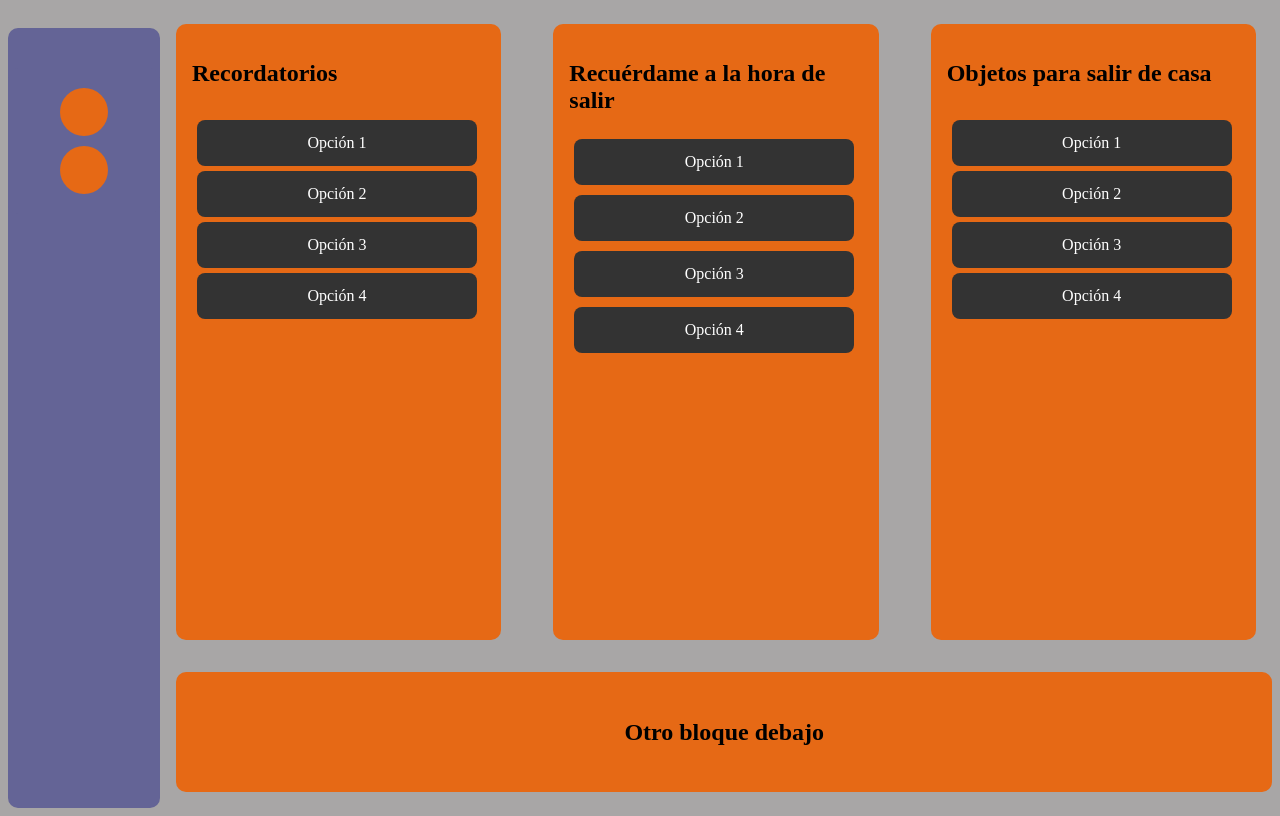
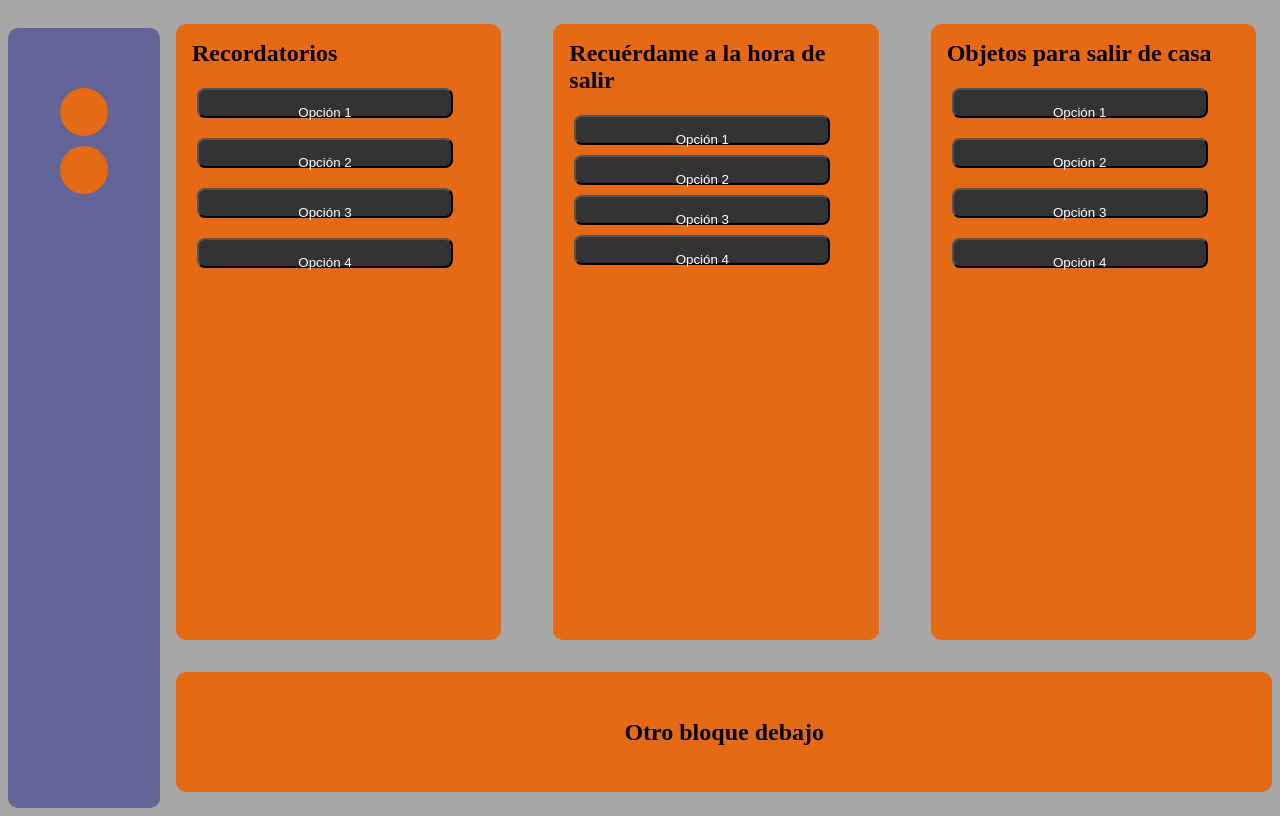
Before and after one commit to 3-TIC-ORT/proyecto-dispositivo-de-asistencia-domestica, a plain HTML site: page FrontEnd/pantalla de inicio/inicio.html in a window 1280 px wide. Drawn offline with Linux system fonts and the light colour scheme.

Commit message:
godeto
Reemplace algunos botones por buttons y agregue un file de los datos de lnicio de Sesión

```diff
--- /dev/null
+++ b/FrontEnd/iniciar sesion datos/Istext.css
@@ -0,0 +1,51 @@
+body {
+
+    font-family: Arial, sans-serif;
+}
+
+h1{
+    text-align: center;
+        font-size: 2.5em;
+        color: #333;
+}
+h2 {
+    font-size: 1.2em;
+    color: #000000;
+
+    text-align: center;
+}
+
+#Logo {
+    display: block;
+    margin-left: auto;
+    margin-right: auto;
+    width: 250px;
+}
+.boton{
+    display: flex;
+    justify-content: center;
+    align-items: center;
+    height: 25vh;
+    flex-direction: column;
+ }
+
+ .Is {
+    font-size: 1rem;
+    display: flex;
+    justify-content: center;
+    align-items: center;
+    flex-direction: column;
+    background-color: rgb(179, 172, 165);
+    border-radius: 8px;
+    width: 16rem;
+    height: 3rem;
+    margin-top: 1rem;
+}
+
+.send{
+    display: flex;
+    justify-content: center;
+    align-items: center;
+    height: 25vh;
+    flex-direction: column;
+}
--- a/FrontEnd/pantalla de inicio/inicio.css
+++ b/FrontEnd/pantalla de inicio/inicio.css
@@ -9,13 +9,11 @@ body{
 }
 
 .contenedor {
-  grid-template-columns: repeat(3, 1fr); /* 3 columnas iguales */
   display: flex;
   justify-content: flex-start;
   gap: 20px;
-  border-radius: 15px;
+  flex-wrap: wrap;
   flex: 1;
-  flex-wrap: wrap;
 }
 
 .cajarecor {
@@ -30,6 +28,11 @@ body{
   min-width: 18rem;
   max-width: 22rem;
   min-height: 13rem;
+}
+
+.cajarecor h2 {
+  margin-top: 0;
+  margin-bottom: 1rem;
 }
 
 .cajalarga {
@@ -69,12 +72,12 @@ body{
   flex-direction: row;
 }
 
- .Botoncitos{
-    gap: 10px;
-    margin: 8px 0;
-    position: relative;
-  }
-
+.Botoncitos {
+  display: flex;
+  flex-direction: column;
+  gap: 10px;
+  width: 100%;
+}
 .caji {
     background-color: #333;
     color: white;
--- a/FrontEnd/pantalla de inicio/inicio.html
+++ b/FrontEnd/pantalla de inicio/inicio.html
@@ -22,26 +22,26 @@
                 <div class="cajarecor">
                     <h2>Recordatorios</h2>
                     <div class="Botoncitos">
-                        <div class="caji">Opción 1</div>
-                        <div class="caji">Opción 2</div>
-                        <div class="caji">Opción 3</div>
-                        <div class="caji">Opción 4</div>
+                        <button class="caji">Opción 1</button>
+                        <button class="caji">Opción 2</button>
+                        <button class="caji">Opción 3</button>
+                        <button class="caji">Opción 4</button>
                     </div>
                 </div>
                 <div class="cajarecor">
                     <h2>Recuérdame a la hora de salir</h2>
-                    <div class="caji">Opción 1</div>
-                    <div class="caji">Opción 2</div>
-                    <div class="caji">Opción 3</div>
-                    <div class="caji">Opción 4</div>
+                    <button class="caji">Opción 1</button>
+                    <button class="caji">Opción 2</button>
+                    <button class="caji">Opción 3</button>
+                    <button class="caji">Opción 4</button>
                 </div>
                 <div class="cajarecor">
                     <h2>Objetos para salir de casa</h2>
                     <div class="Botoncitos">
-                      <div class="caji">Opción 1</div>
-                      <div class="caji">Opción 2</div>
-                      <div class="caji">Opción 3</div>
-                      <div class="caji">Opción 4</div>
+                      <button class="caji">Opción 1</button>
+                      <button class="caji">Opción 2</button>
+                      <button class="caji">Opción 3</button>
+                      <button class="caji">Opción 4</button>
                     </div>
                   </div>
 
```
Also changed, not shown: FrontEnd/iniciar sesion datos/Istext.html (added, +23 -0 lines), FrontEnd/inicio de sesión WF/Primer Wire Frame.html (+2 -2 lines), FrontEnd/iniciar sesion datos/image.png (added), FrontEnd/iniciar sesion datos/istext.js (added).
